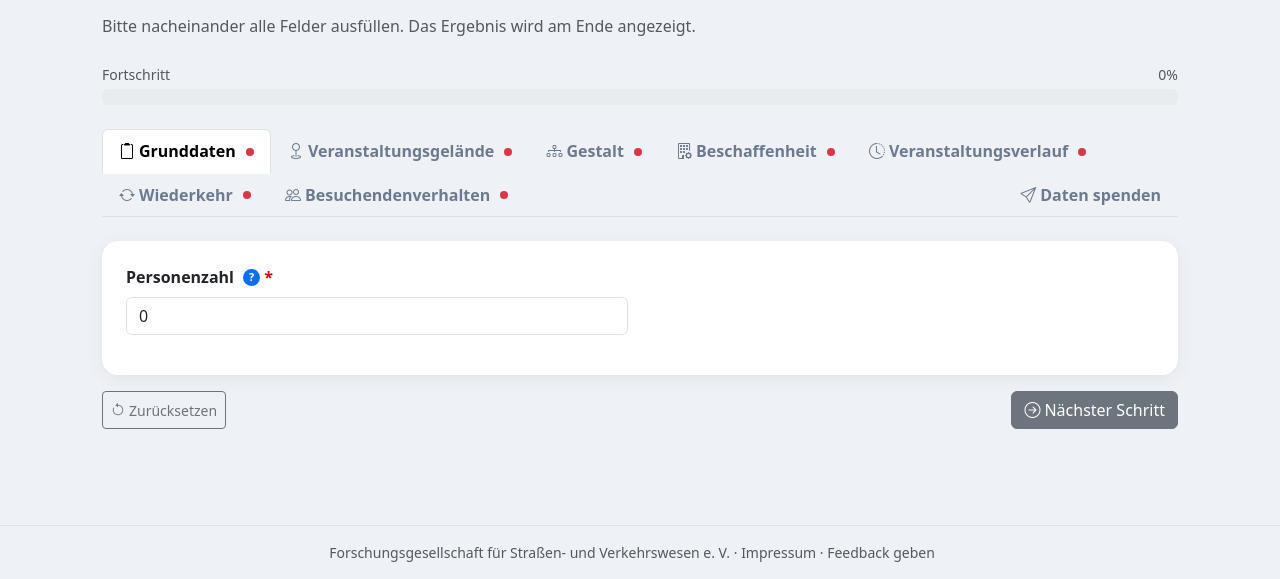
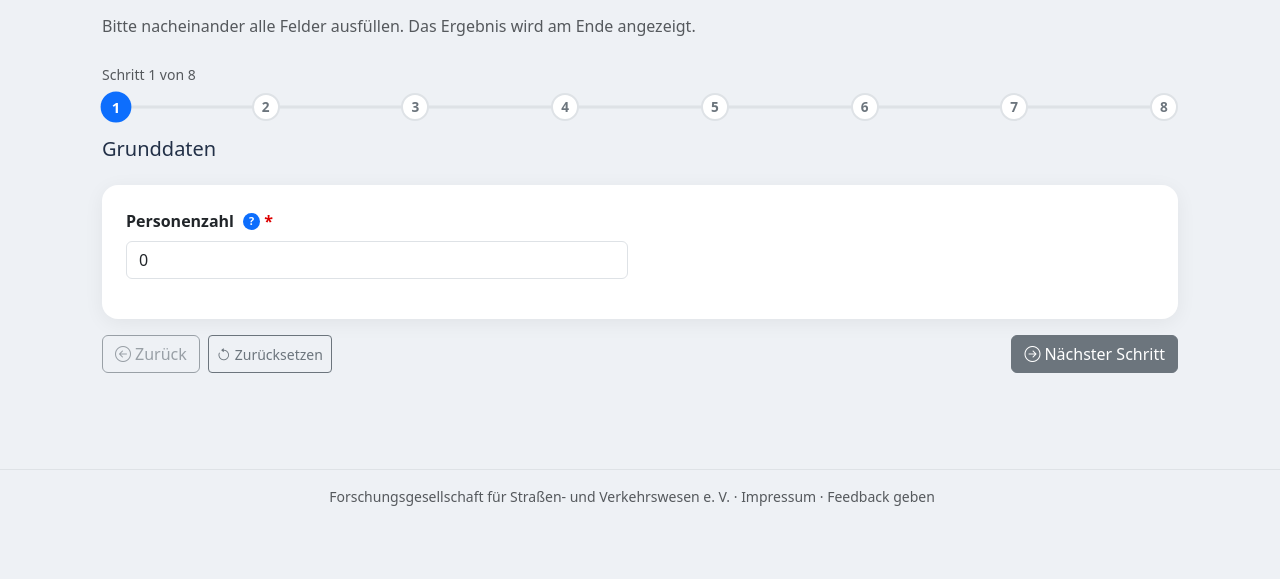
Before and after one commit to FGSV-AK1-9-3/matrix, a website: page index.html in a window 1280 px wide. Shown: the part 226-805 px from the top of the page. Drawn offline with nearby package versions, Linux system fonts and the light colour scheme.

Commit message:
Navigation with stepper (#28)
Co-authored-by: ge65cer <102237363+ge65cer@users.noreply.github.com>
Co-authored-by: Angelika Kneidl <angelika.kneidl@oth-regensburg.de>

```diff
--- a/custom.css
+++ b/custom.css
@@ -514,12 +514,90 @@ figure.content-figure .fig-row img {
   .nav-link {
     margin-bottom: 0.5rem;
   }
-
-  .compare-cards {
-    grid-template-columns: 1fr;
-  }
-
-  figure.content-figure .fig-row {
-    gap: 0.75rem;
+  #mainTabs {
+    display: none;
   }
 }
+.wizard-steps {
+  position: relative;
+
+  display: flex;
+  align-items: center;
+  justify-content: space-between;
+}
+
+.wizard-steps::before {
+  content: '';
+
+  position: absolute;
+
+  left: 16px;
+  right: 16px;
+  top: 50%;
+
+  height: 3px;
+
+  background-color: #dee2e6;
+
+  transform: translateY(-50%);
+  z-index: 0;
+}
+
+.wizard-step {
+  position: relative;
+  width: 28px;
+  height: 28px;
+  border-radius: 50%;
+  background-color: #dee2e6;
+
+  display: flex;
+  align-items: center;
+  justify-content: center;
+
+  font-size: 0.85rem;
+  font-weight: 700;
+  color: white;
+}
+
+.wizard-step.active {
+  background-color: #0d6efd;
+  transform: scale(1.15);
+}
+
+.wizard-step.completed {
+  background-color: #198754;
+}
+
+.wizard-step.completed::after {
+  background-color: #198754;
+}
+
+.wizard-step.upcoming {
+  background-color: white;
+  border: 2px solid #dee2e6;
+}
+
+.wizard-step.completed {
+  background-color: #198754;
+  color: white;
+}
+
+.wizard-step.completed::after {
+  background-color: #198754;
+}
+
+.wizard-step.active {
+  background-color: #0d6efd;
+  color: white;
+
+  transform: scale(1.1);
+}
+
+.wizard-step.upcoming {
+  background-color: white;
+  border: 2px solid #dee2e6;
+  color: #6c757d;
+}
+#mainTabs {
+  display: none;
+}
--- a/index.html
+++ b/index.html
@@ -36,22 +36,6 @@
         Bitte nacheinander alle Felder ausfüllen. Das Ergebnis wird am Ende
         angezeigt.
       </p>
-
-      <!-- Fortschritt -->
-      <div class="mb-3">
-        <div class="d-flex justify-content-between small mb-1">
-          <span class="text-muted">Fortschritt</span>
-          <span class="text-muted" id="progress_text">0%</span>
-        </div>
-        <div class="progress">
-          <div
-            class="progress-bar bg-primary"
-            role="progressbar"
-            id="progress_bar"
-            style="width: 0%"
-          ></div>
-        </div>
-      </div>
 
       <!-- Tabs mit Icons -->
       <ul class="nav nav-tabs mt-4" id="mainTabs" role="tablist">
@@ -136,6 +120,17 @@
           </button>
         </li>
       </ul>
+
+      <div id="mobileStepper" class="mb-4">
+        <div class="small text-muted mb-2">
+          Schritt <span id="stepCurrent">1</span> von
+          <span id="stepTotal">8</span>
+        </div>
+
+        <div id="wizardSteps" class="wizard-steps mb-3"></div>
+
+        <h5 class="mt-3 mb-0" id="stepTitle">Grunddaten</h5>
+      </div>
 
       <form class="mt-4" id="matrixForm">
         <div class="tab-content">
@@ -792,6 +787,14 @@
 
         <!-- Buttons unter dem Formular -->
         <div class="d-flex gap-2 mt-3">
+          <button
+            class="btn btn-outline-secondary"
+            type="button"
+            id="prevStepBtn"
+          >
+            <i class="bi bi-arrow-left-circle me-1"></i>Zurück
+          </button>
+
           <button class="btn btn-outline-secondary btn-sm" type="reset">
             <i class="bi bi-arrow-counterclockwise me-1"></i>Zurücksetzen
           </button>
@@ -871,6 +874,7 @@
         // ── DOM refs ──────────────────────────────────────────────────────────────
         const form = document.getElementById('matrixForm');
         const nextStepBtn = document.getElementById('nextStepBtn');
+        const prevStepBtn = document.getElementById('prevStepBtn');
 
         // ── Helpers ──────────────────────────────────────────────────────────────
         function getById(id) {
@@ -981,17 +985,50 @@
           });
         }
 
-        function updateProgress() {
-          const req = queryAll('select[required], input[required]');
-          const missing = getMissingFields();
-          const done = req.length - missing.length;
-          const pct = req.length ? Math.round((done * 100) / req.length) : 0;
-
-          getById('progress_bar').style.width = pct + '%';
-          getById('progress_text').textContent = pct + '%';
-
+        function updateFormState() {
           updateNextStepVisibility();
           updateTabIndicators();
+        }
+        function updateMobileStepper() {
+          const tabs = queryAll('#mainTabs button[data-bs-toggle="tab"]');
+
+          let activeIndex = tabs.findIndex((tab) =>
+            tab.classList.contains('active'),
+          );
+
+          if (activeIndex < 0) {
+            activeIndex = 0;
+          }
+
+          const totalSteps = tabs.length;
+
+          const wizardSteps = getById('wizardSteps');
+
+          wizardSteps.innerHTML = tabs
+            .map((_, index) => {
+              const state =
+                index < activeIndex
+                  ? 'completed'
+                  : index === activeIndex
+                    ? 'active'
+                    : 'upcoming';
+
+              return `
+  <span class="wizard-step ${state}">
+    ${index < activeIndex ? '✓' : index + 1}
+  </span>
+`;
+            })
+            .join('');
+
+          getById('stepCurrent').textContent = activeIndex + 1;
+          getById('stepTotal').textContent = totalSteps;
+
+          getById('stepTitle').textContent = tabs[activeIndex].innerText.trim();
+
+          if (prevStepBtn) {
+            prevStepBtn.disabled = activeIndex === 0;
+          }
         }
 
         // ── Next-step button ──────────────────────────────────────────────────────
@@ -1030,6 +1067,18 @@
 
           if (activeIndex >= 0 && activeIndex < tabs.length - 1) {
             new bootstrap.Tab(tabs[activeIndex + 1]).show();
+          }
+        });
+
+        prevStepBtn?.addEventListener('click', () => {
+          const tabs = queryAll('#mainTabs button[data-bs-toggle="tab"]');
+
+          const activeIndex = tabs.findIndex((tab) =>
+            tab.classList.contains('active'),
+          );
+
+          if (activeIndex > 0) {
+            new bootstrap.Tab(tabs[activeIndex - 1]).show();
           }
         });
 
@@ -1072,6 +1121,7 @@
 
         getById('mainTabs').addEventListener('shown.bs.tab', () => {
           updateNextStepVisibility();
+          updateMobileStepper();
         });
 
         // ── Historische Störungen: Ein-/Ausblenden je nach Erfahrung ─────────────
@@ -1089,7 +1139,7 @@
           } else {
             stoerungen.disabled = false;
           }
-          updateProgress();
+          updateFormState();
         }
 
         getById('wiederkehrende_veranstaltung_erfahrung').addEventListener(
@@ -1110,7 +1160,7 @@
             } else {
               e.target.classList.add(v ? 'is-valid' : 'is-invalid');
             }
-            updateProgress();
+            updateFormState();
           }
         });
 
@@ -1126,7 +1176,15 @@
           nextStepBtn.classList.remove('d-none');
           setTimeout(() => {
             updateStoerungen();
-            updateProgress();
+            updateFormState();
+
+            const tabs = queryAll('#mainTabs button[data-bs-toggle="tab"]');
+
+            if (tabs.length > 0) {
+              new bootstrap.Tab(tabs[0]).show();
+            }
+
+            updateMobileStepper();
           }, 0);
         });
 
@@ -1183,7 +1241,9 @@
         queryAll('[data-bs-toggle="tooltip"]').forEach(
           (el) => new bootstrap.Tooltip(el),
         );
-        updateProgress();
+
+        updateFormState();
+        updateMobileStepper();
       })();
     </script>
   </body>
```
Also changed, not shown: tests/scenic.spec.js (+60 -64 lines), 1 other file.
